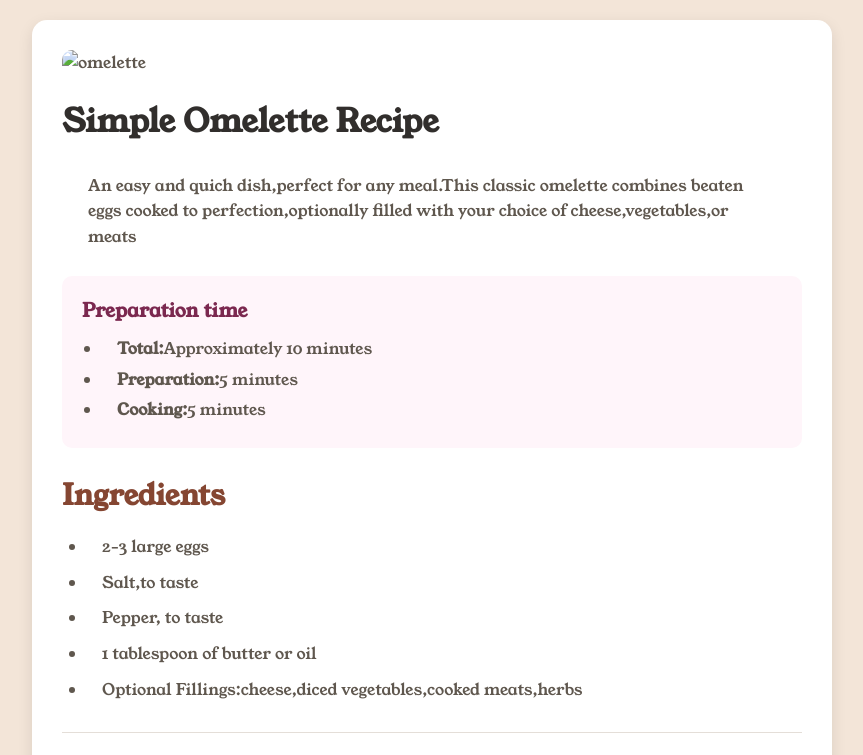
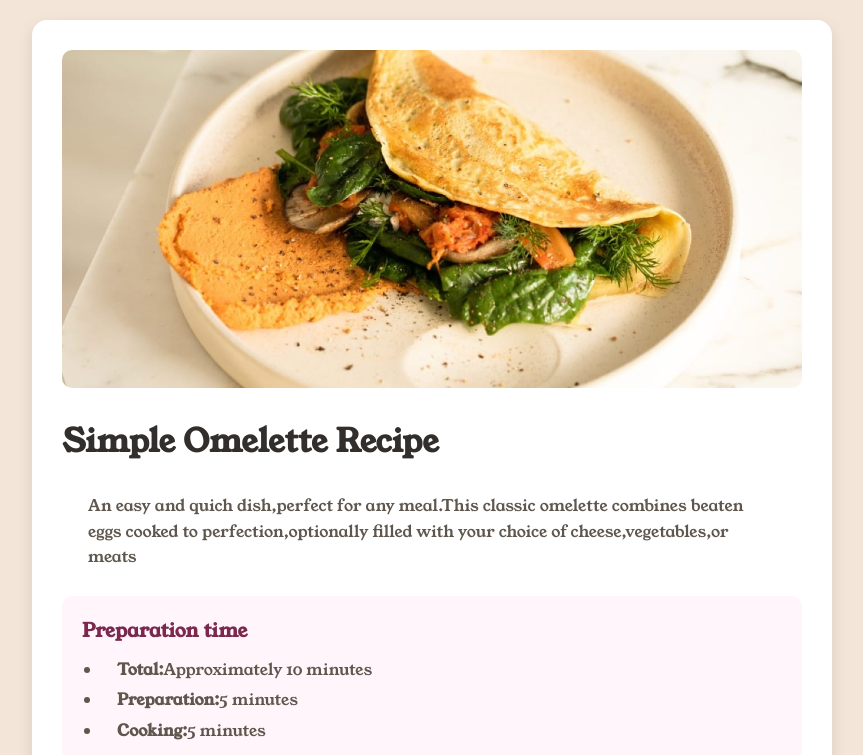
Before and after one commit to Nouth-Ayinla/Recipe-Main-Page, a plain HTML site: page index.html in a window 1280 px wide. Shown: the top 755 px of the page, without its empty margins (208-1071 px from the left). Drawn offline with Linux system fonts and the light colour scheme.

Commit message:
Update index.html

```diff
--- a/index.html
+++ b/index.html
@@ -12,7 +12,7 @@
     <main>
         <div class="container">
             <div class="recipe-card">
-                <img src="Images/Photo1.jpeg" alt="omelette" class="recipe-img">
+                <img src="Photo1.jpeg" alt="omelette" class="recipe-img">
                 <h1>Simple Omelette Recipe</h1>
                 <p class="description">An easy and quich dish,perfect for any meal.This classic omelette combines beaten eggs cooked to perfection,optionally filled with your choice of cheese,vegetables,or meats</p>
             <div class="prep-time">
```
